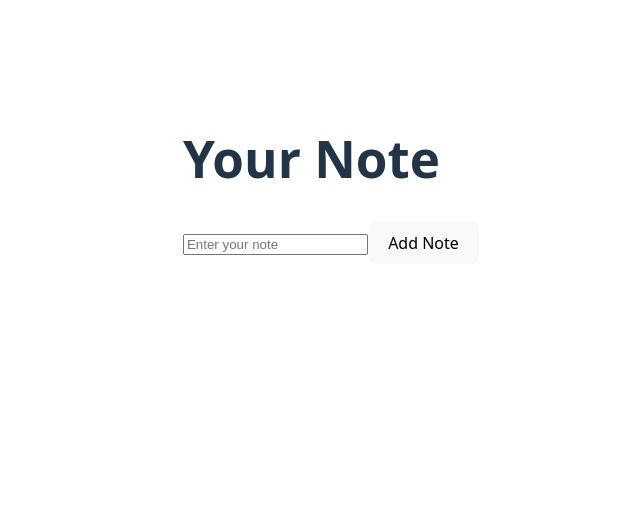
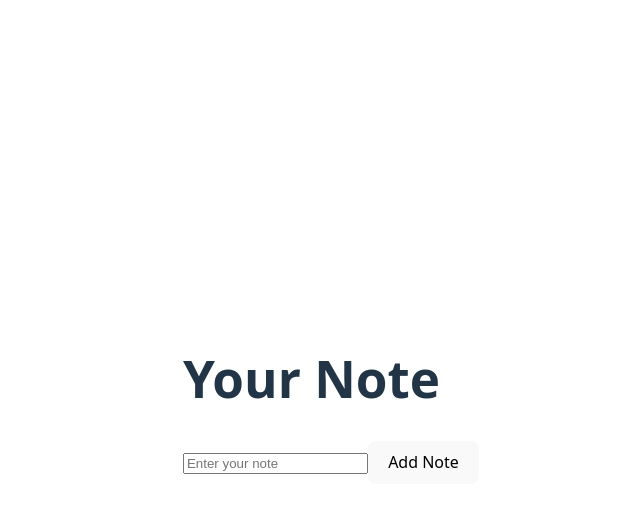
Before and after one commit to psu6810110202/react_activity, a React (Vite) app: page / in a window 1280 px wide. Shown: the top 512 px of the page, without its empty margins (309-949 px from the left). Built offline with nearby package versions, Linux system fonts and the light colour scheme.

Commit message:
make css

```diff
--- a/src/App.css
+++ b/src/App.css
@@ -1,9 +1,15 @@
 body,
-html ,
+html {
+    margin: 0;
+    padding: 0;
+    width: 100%;
+}
+
 #root {
     max-width: 1280px;
     margin: 0 auto;
-    padding: 2rem;
+    padding-top: 2rem;
+    padding-bottom: 2rem;
     display: flex;
     flex-direction: column;
     align-items: center;
```
